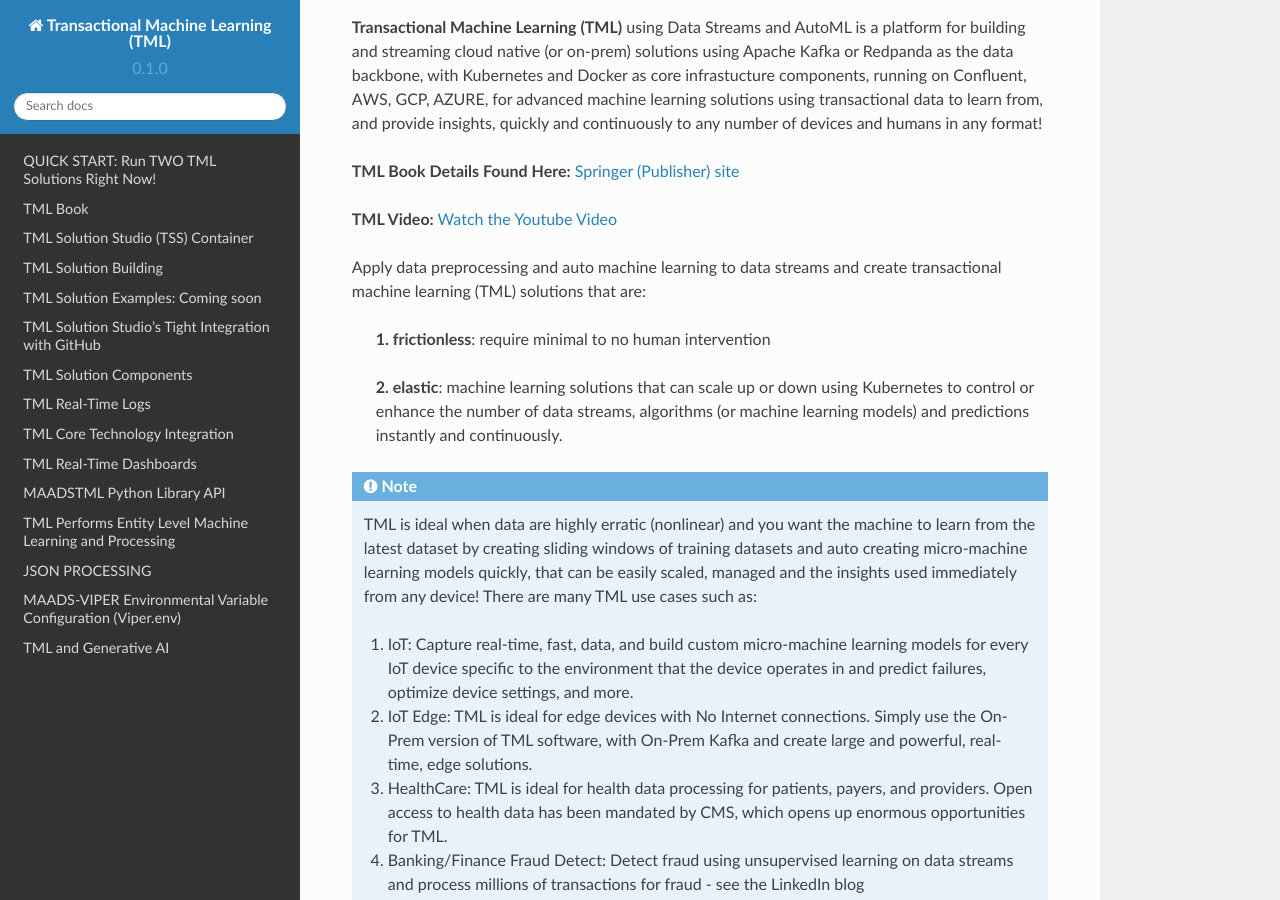
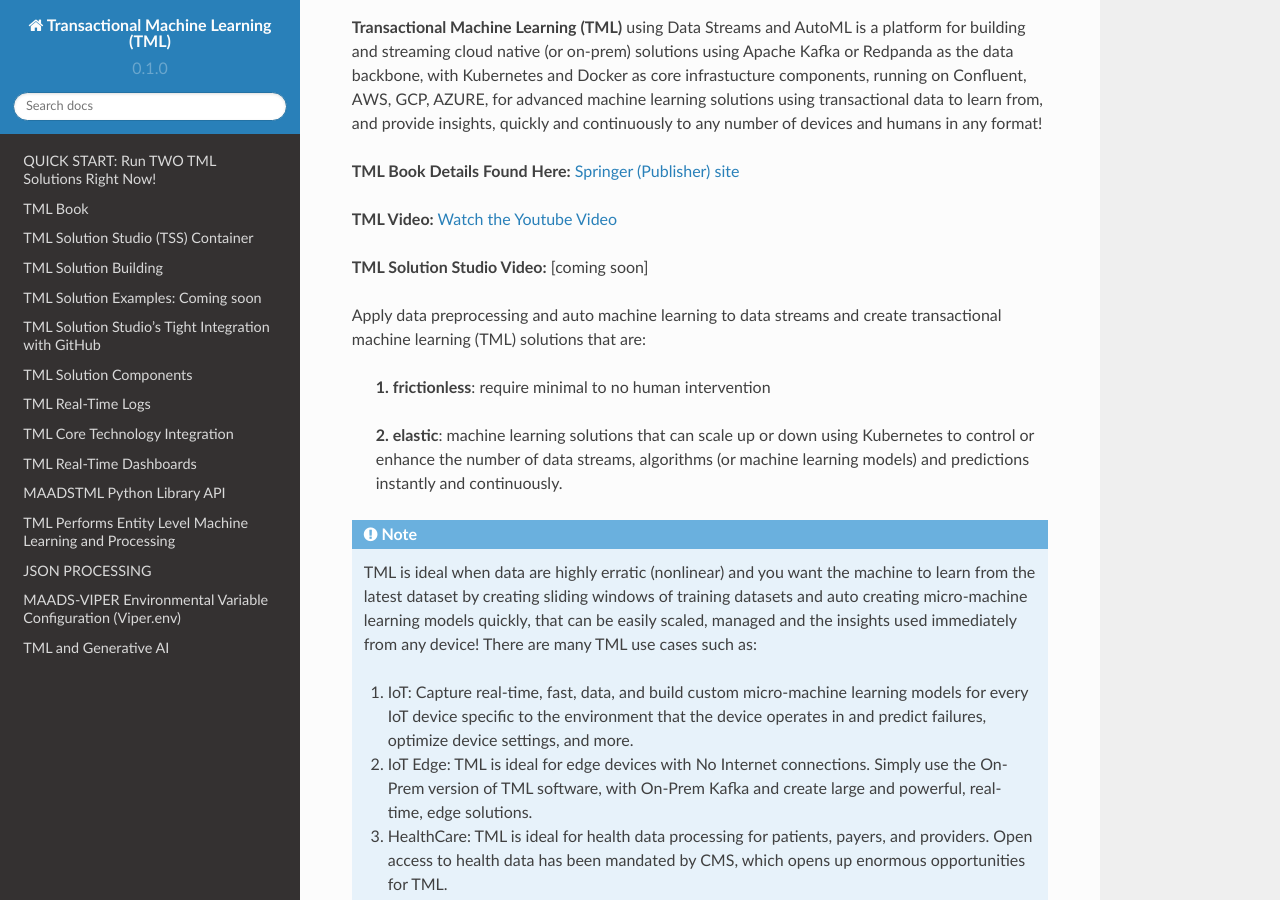
Before and after one commit to smaurice101/readthedocs, a Sphinx documentation site: the page built from docs/source/index.rst, in a window 1280 px wide and 900 px high, scrolled down 671 px. Built offline with Sphinx 7.4.7 and the Read the Docs theme 2.0.0, drawn with Linux system fonts in a browser that asks for light colours.

Commit message:
Update index.rst

```diff
--- a/docs/source/index.rst
+++ b/docs/source/index.rst
@@ -19,6 +19,8 @@
 **TML Book Details Found Here:** `Springer (Publisher) site <https://link.springer.com/book/10.1007/978-1-4842-7023-3>`_
 
 **TML Video:** `Watch the Youtube Video <https://youtu.be/ZrhRg2J8YbU>`_
+
+**TML Solution Studio Video:** [coming soon]
 
 Apply data preprocessing and auto machine learning to data streams and create transactional machine learning (TML) solutions that are:
 
```
